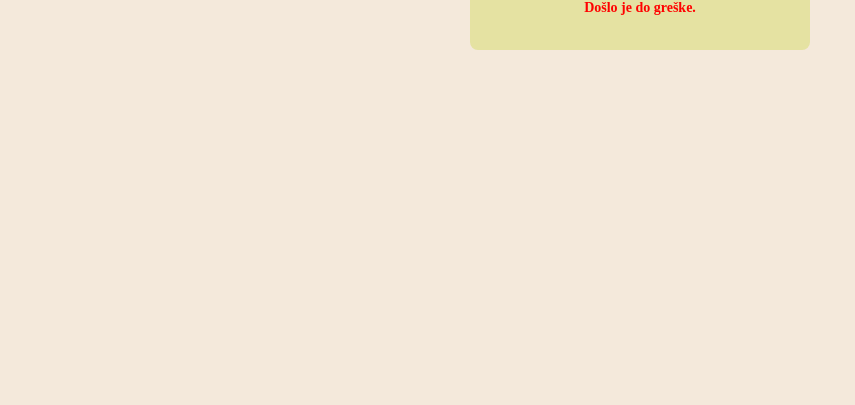
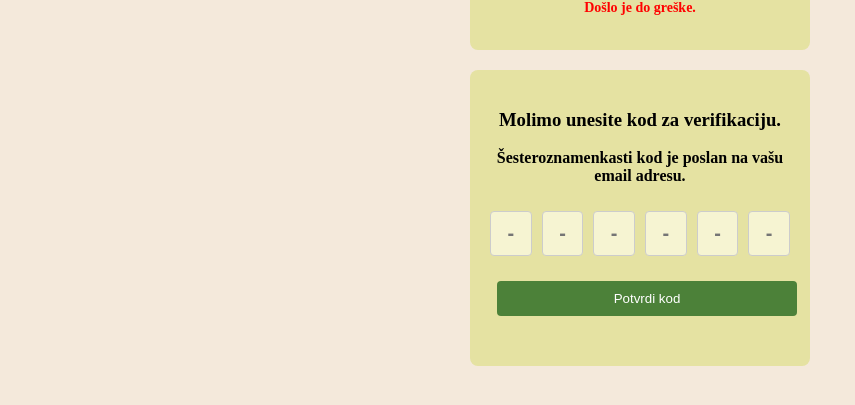
Before and after one commit to DavorMucak/voloConnect, a Vue app in the folder frontend/: page /register in a window 1280 px wide. Both pictures are taken after a click on the button "Registriraj se". Shown: the part 323-728 px from the top of the page, without its empty margins (0-855 px from the left). Built offline with nearby package versions, Linux system fonts and the light colour scheme; no server answers.

Commit message:
6digit autentifikacija front

```diff
--- a/frontend/src/App.vue
+++ b/frontend/src/App.vue
@@ -84,6 +84,13 @@ export default {
   },
   mounted() {
     this.fetchKorisnik();  // Fetch the user info when the component is mounted
+    const loggedIn = localStorage.getItem('isLoggedIn');
+    if (loggedIn) {
+      this.isLoggedIn = true;
+      this.userName = localStorage.getItem('userName'); // Retrieve the username
+    } else {
+      this.isLoggedIn = false;
+    }
   }
 };
 </script>
--- a/frontend/src/assets/styles/main.css
+++ b/frontend/src/assets/styles/main.css
@@ -12,7 +12,7 @@
   font-weight: bold;
 }
 
-button{
+button {
   padding: 7px;
   margin-left: 7px;
   margin-top: 7px;
@@ -63,7 +63,7 @@ button{
 }
 
 .filteri select,
-.selection{
+.selection {
   width: 97%;
   padding: 10px;
   margin: 10px 0;
@@ -72,12 +72,12 @@ button{
   background-color: #f6f4d2;
 }
 
-.image-preview{
+.image-preview {
   width: 50%;
 }
 
 .filteri input,
-.filteri select{
+.filteri select {
   width: 100%;
   padding: 10px;
   margin: 10px 0;
@@ -88,7 +88,7 @@ button{
 }
 
 ul {
-    list-style-type:none;
+  list-style-type: none;
   padding: 10px;
   margin: 0;
   text-align: center;
@@ -114,3 +114,18 @@ ul li a {
 ul li a:hover h3 {
   color: #4c8139;
 }
+
+.code-input {
+  display: flex;
+  justify-content: center;
+  gap: 10px;
+}
+
+.digit-box {
+  width: 50%;
+  font-size: 20px;
+  font-weight: bold;
+  text-align: center;
+  border: 1px solid #ccc;
+  border-radius: 5px;
+}
--- a/frontend/src/components/Register.vue
+++ b/frontend/src/components/Register.vue
@@ -28,6 +28,23 @@
       <p class="success" v-if="success">{{ success }}</p>
     </form>
   </div>
+
+  <div class="container" v-if="showCode">
+    <h3>Molimo unesite kod za verifikaciju.</h3>
+    <p>Šesteroznamenkasti kod je poslan na vašu email adresu.</p>
+
+    <div class="code-input">
+      <input v-for="(digit, index) in digits" :key="index" v-model="digits[index]" maxlength="1" ref="digitInputs"
+        placeholder="-" @input="moveToNext(index, $event)" @keydown.backspace="moveToPrev(index, $event)"
+        class="digit-box" />
+    </div>
+
+    <button @click="verifyCode">Potvrdi kod</button>
+    <p class="error" v-if="verifError">{{ verifError }}</p>
+    <p class="success" v-if="verifSuccess">{{ verifSuccess }}</p>
+
+  </div>
+
 </template>
 
 <script>
@@ -42,10 +59,17 @@ export default {
       name: '',
       surname: '',
       phonenum: '',
+      isLoggedIn: false,
       error: '',
       success: '',
+      verifError: '',
+      verifSuccess: '',
       selected: '',
       options: ["volonter", "organizacija", "admin"],
+      showCode: false,
+      digits: Array(6).fill(""),    //polje za displayanje znamenki koda
+      userCode: "",
+      expectedCode: "123456",   //123546 radi testiranja
     };
   },
   methods: {
@@ -53,6 +77,7 @@ export default {
       // resetiranje error i success poruke
       this.error = '';
       this.success = '';
+      this.showCode = true;   //showa se odmah radi testiranja, inace treba biti dolje
 
       // provjera jesu li svi podaci uneseni
       if (this.selected === 'organizacija' && (!this.username || !this.email || !this.password)) {
@@ -76,11 +101,13 @@ export default {
           phonenum: this.phonenum,
           role: this.selected,
         });
-
         // ako je uspjesno
         this.success = response.data;
-        this.clearForm();
-        this.$router.push('/');
+        localStorage.setItem('token', response.data.token);
+        this.showCode = true;
+        this.userCode = '';
+        this.digits = Array(6).fill('');
+
       } catch (error) {
         // ako nije uspjesno
         this.error = error.response ? error.response.data : 'Došlo je do greške.';
@@ -95,7 +122,37 @@ export default {
       this.surname = '';
       this.phonenum = '';
       this.selected = '';
-    }
+    },
+    moveToNext(index, event) {
+      const value = this.digits[index];
+      if (value.length === 1 && index < this.digits.length - 1) {
+        this.$refs.digitInputs[index + 1].focus();
+      }
+    },
+    moveToPrev(index, event) {
+      if (this.digits[index] === "" && index > 0) {
+        this.$refs.digitInputs[index - 1].focus();
+      }
+    },
+    verifyCode() {
+      const userCode = this.digits.join("");
+      if (userCode.length !== 6) {
+        this.verifError = "Kod mora biti šesteroznamenkasti broj.";
+        this.verifSuccess = "";
+        return;
+      }
+      if (userCode === this.expectedCode) {
+        this.verifError = "";
+        this.verifSuccess = "Kod je točan!";
+        this.isLoggedIn = true;
+        localStorage.setItem('isLoggedIn', true);
+        this.clearForm();
+        this.$router.push('/');
+      } else {
+        this.verifError = "Kod nije točan. Pokušajte ponovno.";
+        this.verifSuccess = "";
+      }
+    },
   }
 };
 </script>
```
Also changed, not shown: 1 other file (tests, documents, lock files or other folders). Lines whose indentation alone changed are shown as unchanged.
